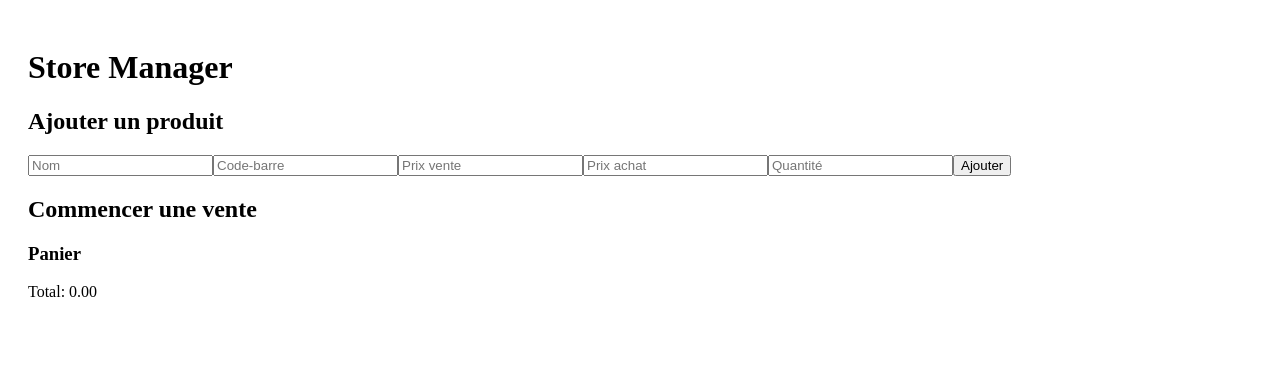
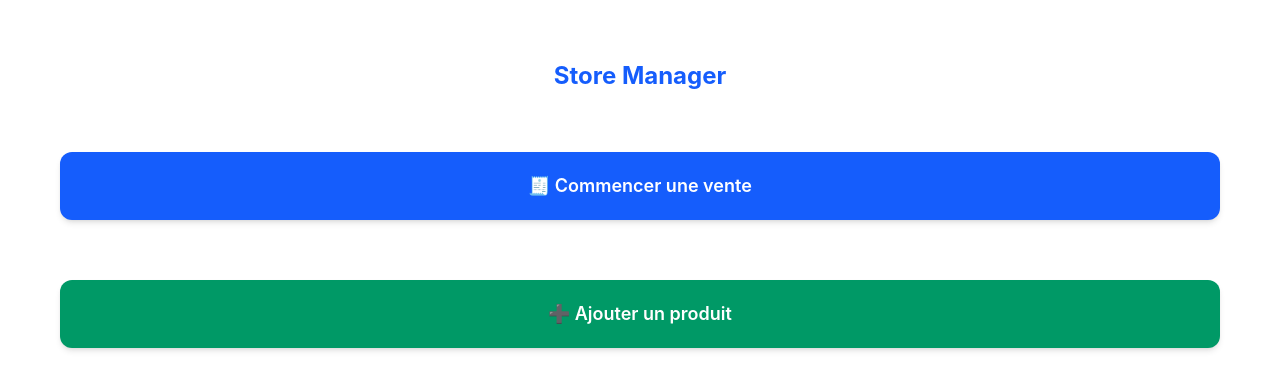
Before and after one commit to bizkda/store-manager, a React (Vite) app: page / in a window 1280 px wide. Shown: the top 390 px of the page. Built offline with nearby package versions, Linux system fonts and the light colour scheme.

Commit message:
tried to improve the ui we will use tailwind

```diff
--- a/src/App.css
+++ b/src/App.css
@@ -1,116 +1 @@
-.logo.vite:hover {
-  filter: drop-shadow(0 0 2em #747bff);
-}
-
-.logo.react:hover {
-  filter: drop-shadow(0 0 2em #61dafb);
-}
-:root {
-  font-family: Inter, Avenir, Helvetica, Arial, sans-serif;
-  font-size: 16px;
-  line-height: 24px;
-  font-weight: 400;
-
-  color: #0f0f0f;
-  background-color: #f6f6f6;
-
-  font-synthesis: none;
-  text-rendering: optimizeLegibility;
-  -webkit-font-smoothing: antialiased;
-  -moz-osx-font-smoothing: grayscale;
-  -webkit-text-size-adjust: 100%;
-}
-
-.container {
-  margin: 0;
-  padding-top: 10vh;
-  display: flex;
-  flex-direction: column;
-  justify-content: center;
-  text-align: center;
-}
-
-.logo {
-  height: 6em;
-  padding: 1.5em;
-  will-change: filter;
-  transition: 0.75s;
-}
-
-.logo.tauri:hover {
-  filter: drop-shadow(0 0 2em #24c8db);
-}
-
-.row {
-  display: flex;
-  justify-content: center;
-}
-
-a {
-  font-weight: 500;
-  color: #646cff;
-  text-decoration: inherit;
-}
-
-a:hover {
-  color: #535bf2;
-}
-
-h1 {
-  text-align: center;
-}
-
-input,
-button {
-  border-radius: 8px;
-  border: 1px solid transparent;
-  padding: 0.6em 1.2em;
-  font-size: 1em;
-  font-weight: 500;
-  font-family: inherit;
-  color: #0f0f0f;
-  background-color: #ffffff;
-  transition: border-color 0.25s;
-  box-shadow: 0 2px 2px rgba(0, 0, 0, 0.2);
-}
-
-button {
-  cursor: pointer;
-}
-
-button:hover {
-  border-color: #396cd8;
-}
-button:active {
-  border-color: #396cd8;
-  background-color: #e8e8e8;
-}
-
-input,
-button {
-  outline: none;
-}
-
-#greet-input {
-  margin-right: 5px;
-}
-
-@media (prefers-color-scheme: dark) {
-  :root {
-    color: #f6f6f6;
-    background-color: #2f2f2f;
-  }
-
-  a:hover {
-    color: #24c8db;
-  }
-
-  input,
-  button {
-    color: #ffffff;
-    background-color: #0f0f0f98;
-  }
-  button:active {
-    background-color: #0f0f0f69;
-  }
-}
+@import "tailwindcss";
--- a/src/App.tsx
+++ b/src/App.tsx
@@ -2,23 +2,67 @@ import { useState, useEffect } from "react";
 import { getProducts, Product } from "./api/products";
 import { AddProductCard } from "./features/product/AddProductCard";
 import { SaleCard } from "./features/sale/SaleCard";
+import "./App.css";
+
+type View = "menu" | "add-product" | "sale";
 
 function App() {
   const [products, setProducts] = useState<Product[]>([]);
+  const [view, setView] = useState<View>("menu");
 
   function refreshProducts() {
     getProducts().then(setProducts).catch(console.error);
   }
 
   useEffect(refreshProducts, []);
+  // the views thta the app has
+  if (view === "add-product") {
+  return (
+    <main className="min-h-screen bg-gray-50 p-5">
+      <button
+        onClick={() => setView("menu")}
+        className="mb-4 text-blue-600 font-medium"
+      >
+        ← Retour
+      </button>
+      <AddProductCard onProductAdded={refreshProducts} />
+    </main>
+  );
+}
 
+if (view === "sale") {
   return (
-    <main style={{ padding: 20 }}>
-      <h1>Store Manager</h1>
-      <AddProductCard onProductAdded={refreshProducts} />
+    <main className="min-h-screen bg-gray-50 p-5">
+      <button
+        onClick={() => setView("menu")}
+        className="mb-4 text-blue-600 font-medium"
+      >
+        ← Retour
+      </button>
       <SaleCard products={products} onSaleComplete={refreshProducts} />
     </main>
   );
 }
 
+  return (
+    <main style={{ padding: 60}}>
+    <h1 className="text-2xl font-bold text-blue-600 text-center">Store Manager</h1>
+      <div style={{ display: "flex", flexDirection: "column", gap: 60  , paddingBlockStart: 60}}>
+       <button
+          onClick={() => setView("sale")}
+          className="flex items-center justify-center gap-2 rounded-xl bg-blue-600 px-6 py-5 text-lg font-semibold text-white shadow-md active:scale-95 transition"
+        >
+          🧾 Commencer une vente
+        </button>
+        <button
+          onClick={() => setView("add-product")}
+          className="flex items-center justify-center gap-2 rounded-xl bg-emerald-600 px-6 py-5 text-lg font-semibold text-white shadow-md active:scale-95 transition"
+        >
+          ➕ Ajouter un produit
+        </button>
+      </div>
+    </main>
+  );
+}
+
 export default App;
--- a/src/features/product/AddProductCard.tsx
+++ b/src/features/product/AddProductCard.tsx
@@ -31,16 +31,53 @@ export function AddProductCard({ onProductAdded }: AddProductCardProps) {
   }
 
   return (
-    <div className="card">
-      <h2>Ajouter un produit</h2>
-      <form onSubmit={handleSubmit}>
-        <input placeholder="Nom" value={nom} onChange={(e) => setNom(e.target.value)} required />
-        <input placeholder="Code-barre" value={codeBarre} onChange={(e) => setCodeBarre(e.target.value)} />
-        <input placeholder="Prix vente" type="number" value={prixVente} onChange={(e) => setPrixVente(e.target.value)} required />
-        <input placeholder="Prix achat" type="number" value={prixAchat} onChange={(e) => setPrixAchat(e.target.value)} required />
-        <input placeholder="Quantité" type="number" value={quantite} onChange={(e) => setQuantite(e.target.value)} required />
-        <button type="submit">Ajouter</button>
-      </form>
-    </div>
-  );
+  <div className="rounded-2xl bg-white p-5 shadow-sm">
+    <h2 className="mb-4 text-lg font-semibold text-gray-800">Ajouter un produit</h2>
+    <form onSubmit={handleSubmit} className="flex flex-col gap-3">
+      <input
+        placeholder="Nom"
+        value={nom}
+        onChange={(e) => setNom(e.target.value)}
+        required
+        className="rounded-lg border border-gray-300 px-4 py-3 text-base focus:border-blue-500 focus:outline-none"
+      />
+      <input
+        placeholder="Code-barre"
+        value={codeBarre}
+        onChange={(e) => setCodeBarre(e.target.value)}
+        className="rounded-lg border border-gray-300 px-4 py-3 text-base focus:border-blue-500 focus:outline-none"
+      />
+      <input
+        placeholder="Prix vente"
+        type="number"
+        value={prixVente}
+        onChange={(e) => setPrixVente(e.target.value)}
+        required
+        className="rounded-lg border border-gray-300 px-4 py-3 text-base focus:border-blue-500 focus:outline-none"
+      />
+      <input
+        placeholder="Prix achat"
+        type="number"
+        value={prixAchat}
+        onChange={(e) => setPrixAchat(e.target.value)}
+        required
+        className="rounded-lg border border-gray-300 px-4 py-3 text-base focus:border-blue-500 focus:outline-none"
+      />
+      <input
+        placeholder="Quantité"
+        type="number"
+        value={quantite}
+        onChange={(e) => setQuantite(e.target.value)}
+        required
+        className="rounded-lg border border-gray-300 px-4 py-3 text-base focus:border-blue-500 focus:outline-none"
+      />
+      <button
+        type="submit"
+        className="mt-2 rounded-lg bg-emerald-600 py-3 text-base font-semibold text-white active:scale-95 transition"
+      >
+        Ajouter
+      </button>
+    </form>
+  </div>
+);
 }
--- a/src/features/sale/SaleCard.tsx
+++ b/src/features/sale/SaleCard.tsx
@@ -50,29 +50,53 @@ export function SaleCard({ products, onSaleComplete }: SaleCardProps) {
   }
 
   return (
-    <div className="card">
-      <h2>Commencer une vente</h2>
-      {message && <p>{message}</p>}
+  <div className="rounded-2xl bg-white p-5 shadow-sm">
+    <h2 className="mb-2 text-lg font-semibold text-gray-800">Commencer une vente</h2>
+    {message && (
+      <p className="mb-3 rounded-lg bg-blue-50 px-3 py-2 text-sm text-blue-700">{message}</p>
+    )}
 
-      <ul>
+    <ul className="flex flex-col gap-2">
       {products.map((p) => (
-          <li key={p.id}>
+        <li
+          key={p.id}
+          className="flex items-center justify-between rounded-lg border border-gray-200 px-3 py-2"
+        >
+          <span className="text-sm text-gray-700">
             {p.nom} — {p.prix_vente} — stock: {p.quantite}
-            <button onClick={() => addToCart(p)}>Ajouter</button>
+          </span>
+          <button
+            onClick={() => addToCart(p)}
+            className="rounded-md bg-blue-600 px-3 py-1.5 text-sm font-medium text-white active:scale-95 transition"
+          >
+            Ajouter
+          </button>
         </li>
       ))}
     </ul>
 
-      <h3>Panier</h3>
-      <ul>
+    <h3 className="mt-5 mb-2 text-base font-semibold text-gray-800">Panier</h3>
+    <ul className="flex flex-col gap-1">
       {cart.map((i) => (
-          <li key={i.product.id}>
-            {i.product.nom} x{i.quantite} = {(i.quantite * i.product.prix_vente).toFixed(2)}
+        <li key={i.product.id} className="flex justify-between text-sm text-gray-600">
+          <span>{i.product.nom} x{i.quantite}</span>
+          <span>{(i.quantite * i.product.prix_vente).toFixed(2)}</span>
         </li>
       ))}
     </ul>
-      <p>Total: {total.toFixed(2)}</p>
-      {cart.length > 0 && <button onClick={handleCheckout}>Checkout</button>}
+
+    <p className="mt-3 text-right text-lg font-bold text-gray-800">
+      Total: {total.toFixed(2)}
+    </p>
+
+    {cart.length > 0 && (
+      <button
+        onClick={handleCheckout}
+        className="mt-4 w-full rounded-lg bg-emerald-600 py-3 text-base font-semibold text-white active:scale-95 transition"
+      >
+        Checkout
+      </button>
+    )}
   </div>
 );
 }
--- a/vite.config.ts
+++ b/vite.config.ts
@@ -1,32 +1,12 @@
 import { defineConfig } from "vite";
 import react from "@vitejs/plugin-react";
+import tailwindcss from "@tailwindcss/vite";
 
-// @ts-expect-error process is a nodejs global
-const host = process.env.TAURI_DEV_HOST;
-
-// https://vite.dev/config/
-export default defineConfig(async () => ({
-  plugins: [react()],
-
-  // Vite options tailored for Tauri development and only applied in `tauri dev` or `tauri build`
-  //
-  // 1. prevent Vite from obscuring rust errors
+export default defineConfig({
+  plugins: [react(), tailwindcss()],
   clearScreen: false,
-  // 2. tauri expects a fixed port, fail if that port is not available
   server: {
     port: 1420,
     strictPort: true,
-    host: host || false,
-    hmr: host
-      ? {
-          protocol: "ws",
-          host,
-          port: 1421,
-        }
-      : undefined,
-    watch: {
-      // 3. tell Vite to ignore watching `src-tauri`
-      ignored: ["**/src-tauri/**"],
-    },
   },
-}));
+});
```
Also changed, not shown: package.json (+7 -5 lines), 1 other file (tests, documents, lock files or other folders). Lines whose indentation alone changed are shown as unchanged.
